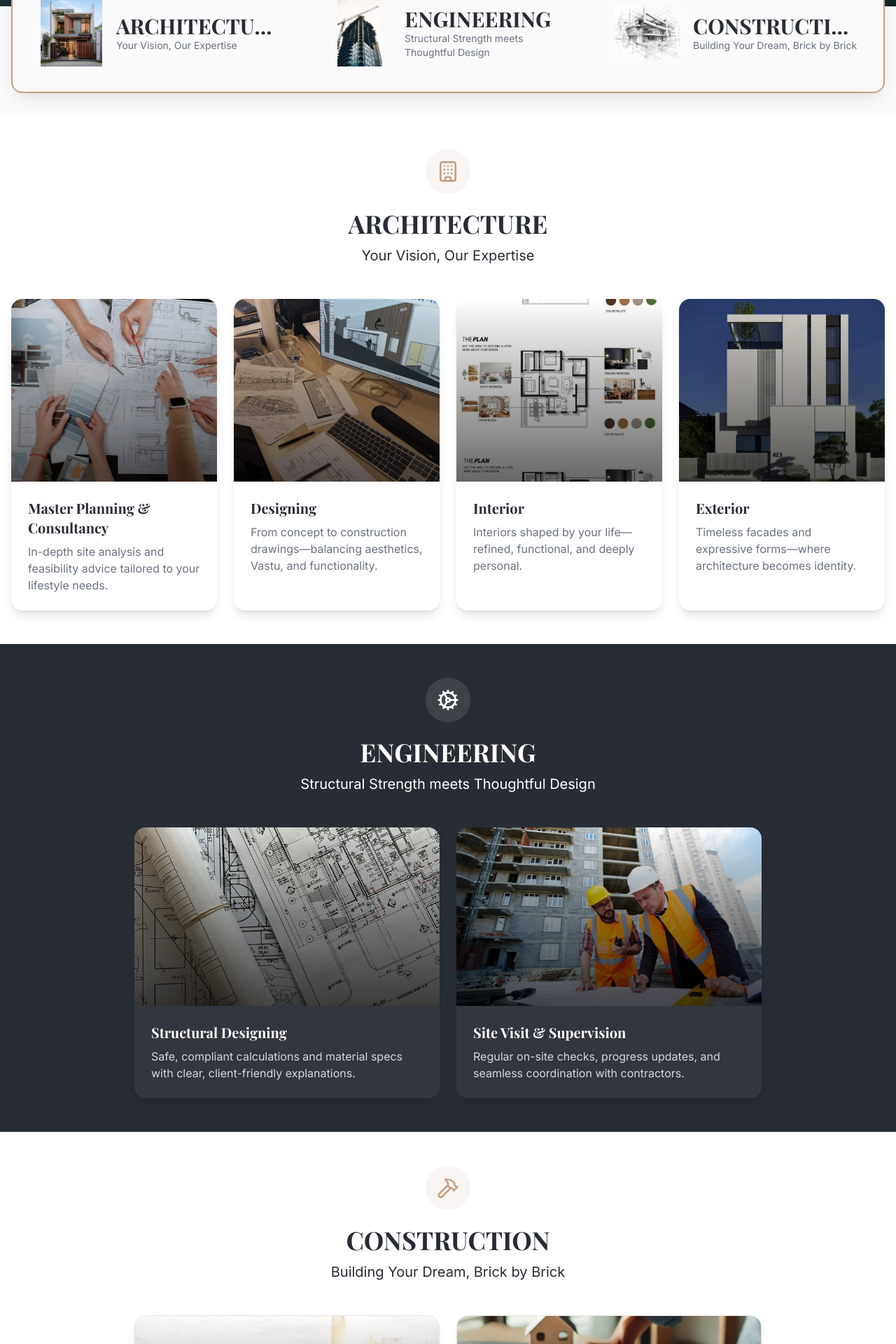
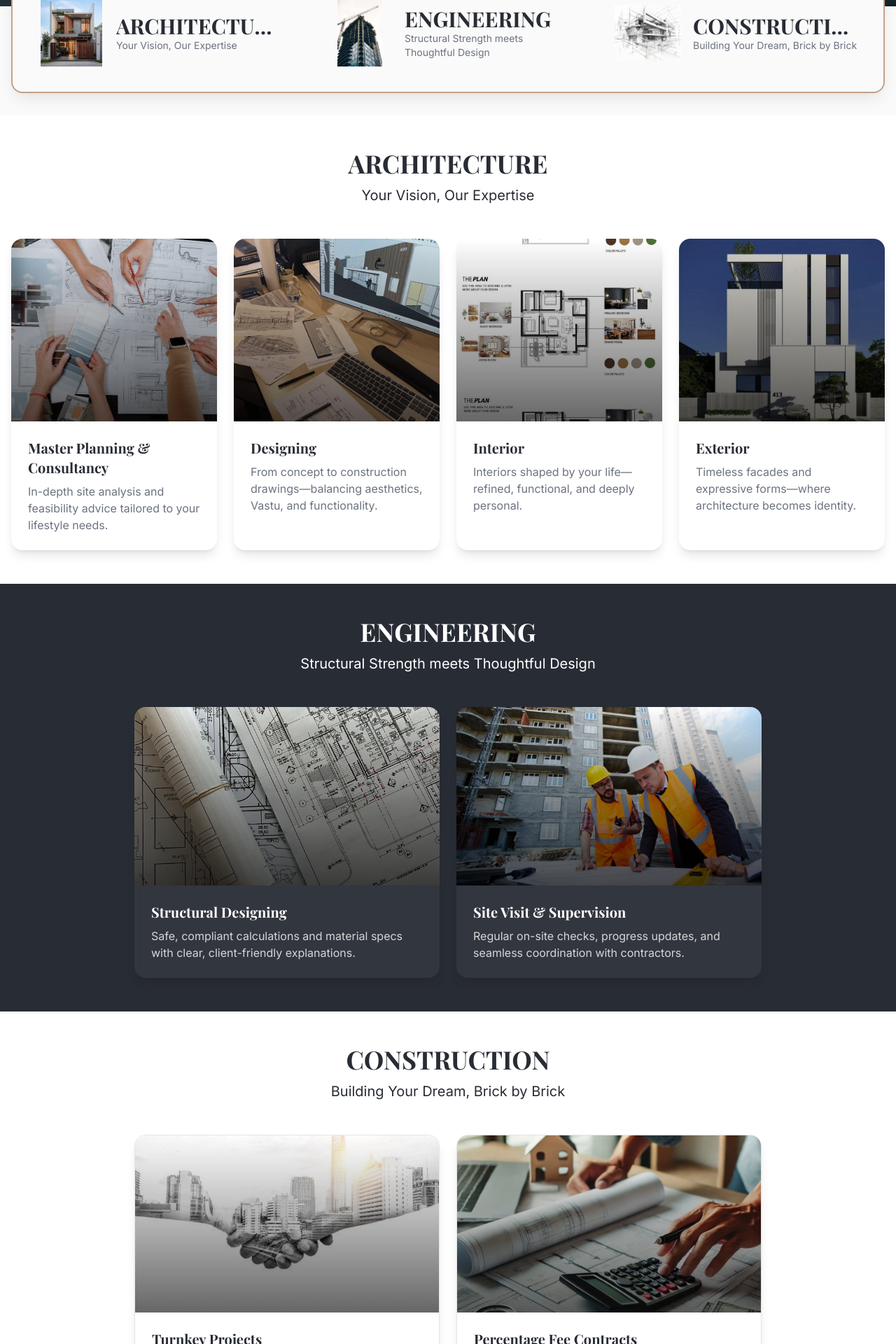
Before and after one commit to namit-x/NewLayout, a React (Vite) app: page /services in a window 1280 px wide. Shown: the part 631-2551 px from the top of the page at 70% size. Built offline with nearby package versions, Linux system fonts and the light colour scheme.

Commit message:
removed icons

```diff
--- a/src/pages/Services.tsx
+++ b/src/pages/Services.tsx
@@ -219,9 +219,6 @@ const Services = () => {
       >
         <div className="container mx-auto px-4 w-full">
           <div className="text-center mb-6 sm:mb-8 md:mb-12">
-            <div className="inline-block p-3 sm:p-4 rounded-full mb-4 bg-accent/10 text-accent">
-              <Building className="w-6 sm:w-8 h-8" />
-            </div>
             <h2 className="text-2xl sm:text-3xl md:text-4xl font-bold mb-2 sm:mb-3">ARCHITECTURE</h2>
             <p className="text-lg sm:text-xl text-primary">Your Vision, Our Expertise</p>
           </div>
@@ -263,9 +260,6 @@ const Services = () => {
       >
         <div className="container mx-auto px-4 w-full">
           <div className="text-center mb-6 sm:mb-8 md:mb-12">
-            <div className="inline-block p-3 sm:p-4 rounded-full mb-4 bg-white/10">
-              <Cog className="w-6 sm:w-8 h-8" />
-            </div>
             <h2 className="text-2xl sm:text-3xl md:text-4xl font-bold mb-2 sm:mb-3">ENGINEERING</h2>
             <p className="text-lg sm:text-xl">Structural Strength meets Thoughtful Design</p>
           </div>
@@ -307,9 +301,6 @@ const Services = () => {
       >
         <div className="container mx-auto px-4 w-full">
           <div className="text-center mb-6 sm:mb-8 md:mb-12">
-            <div className="inline-block p-3 sm:p-4 rounded-full mb-4 bg-accent/10 text-accent">
-              <Hammer className="w-6 sm:w-8 h-8" />
-            </div>
             <h2 className="text-2xl sm:text-3xl md:text-4xl font-bold mb-2 sm:mb-3">CONSTRUCTION</h2>
             <p className="text-lg sm:text-xl text-primary">Building Your Dream, Brick by Brick</p>
           </div>
```
